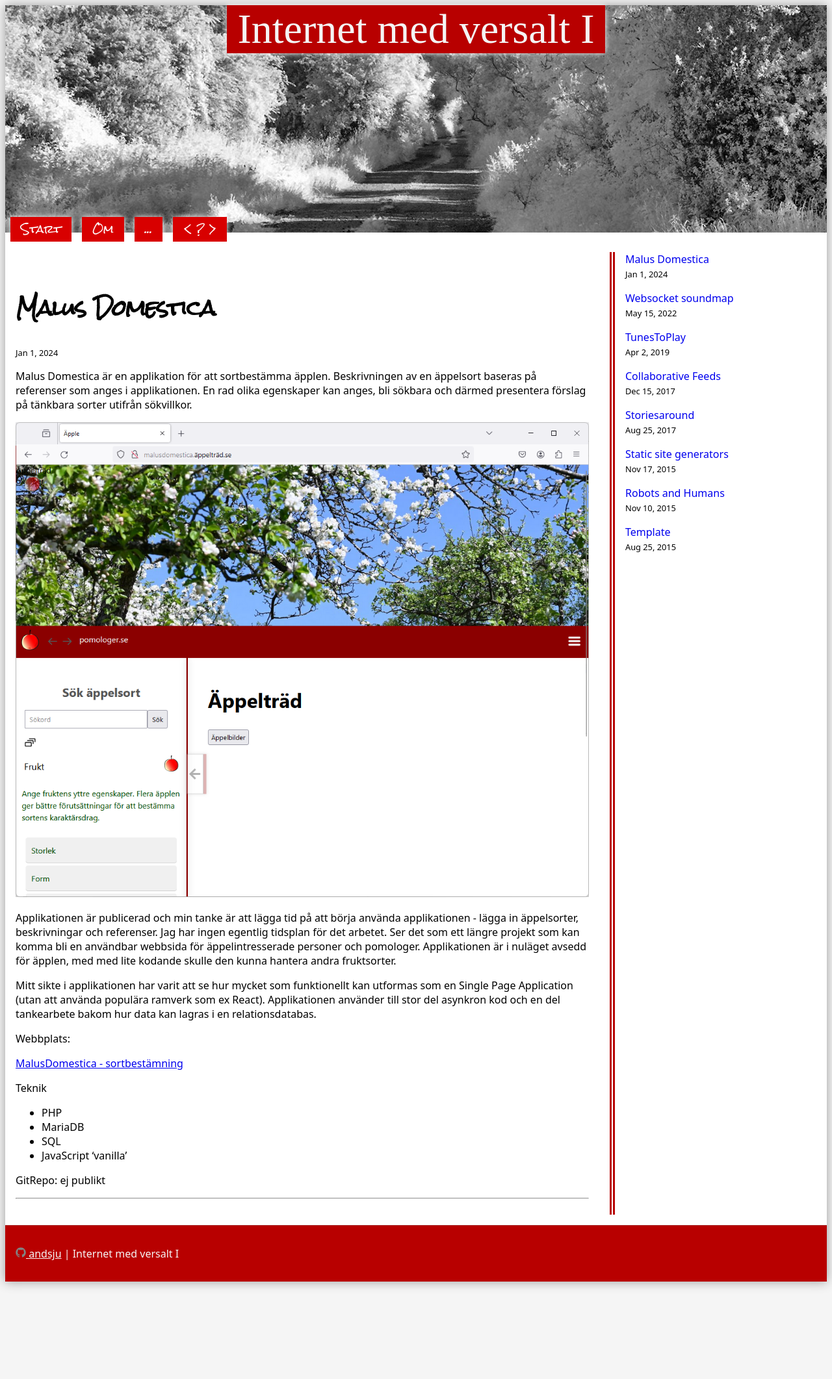
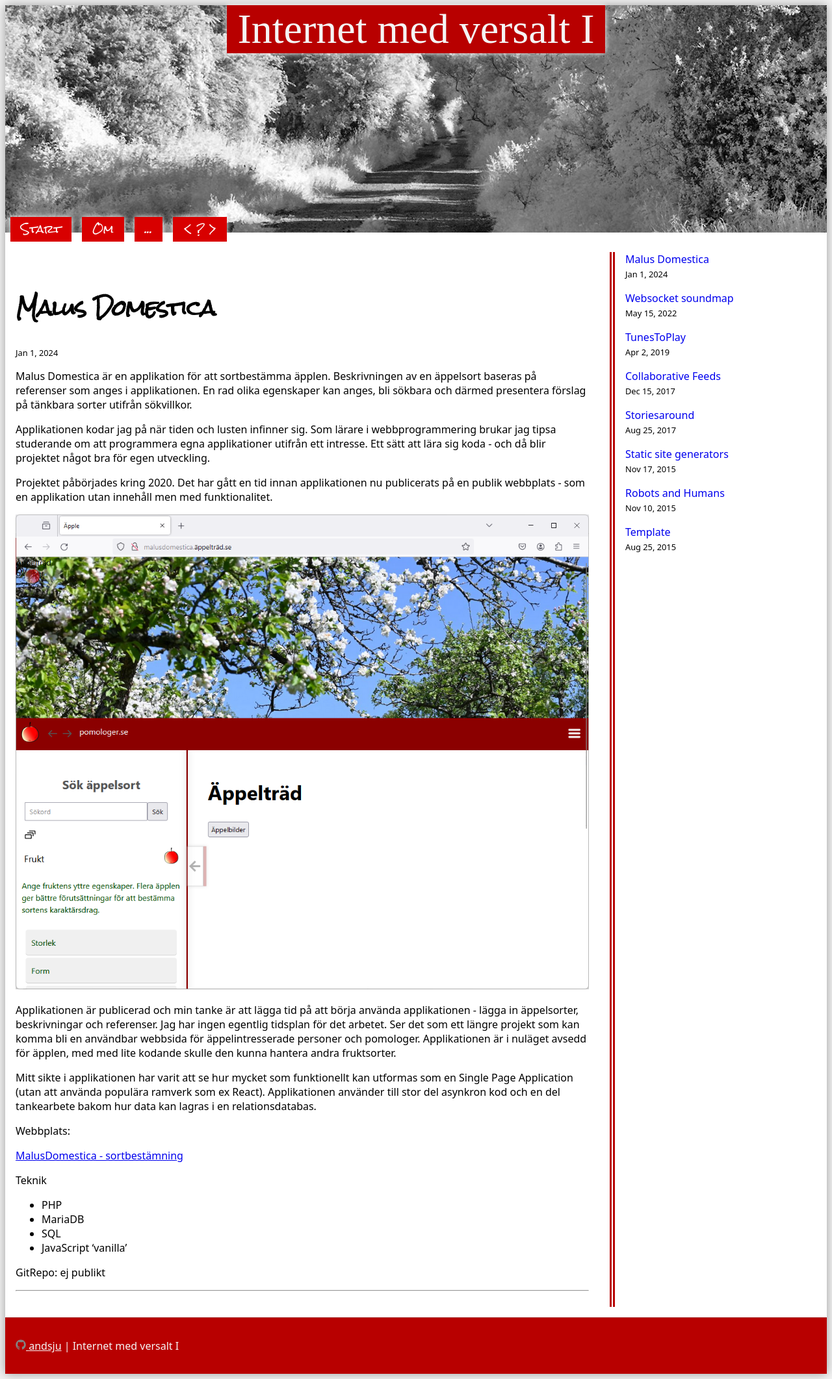
Before and after one commit to andsju/andsju, a Jekyll site: the page built from _posts/2024-01-01-malus-domestica.markdown, in a window 1280 px wide. Shown: the whole page at 65% size. Built offline with Jekyll 4.4.1, drawn with Linux system fonts in a browser that asks for light colours; some web fonts are replaced; before the commit the page ends 1981 px from its top, so only the background shows below that.

Commit message:
calendar holidays

```diff
--- a/_includes/head.html
+++ b/_includes/head.html
@@ -13,6 +13,7 @@
 
     <link rel="stylesheet" href="/css/style.css">
     <link rel="stylesheet" href="/css/calendar.css">
+    <link rel="icon" type="image/x-icon" href="/images/favicon.ico">
 
     <link type="text/plain" rel="author" href="{{ site.url }}/humans.txt" />
 
--- a/_posts/2024-01-01-malus-domestica.markdown
+++ b/_posts/2024-01-01-malus-domestica.markdown
@@ -6,6 +6,10 @@
 ---
 
 Malus Domestica är en applikation för att sortbestämma äpplen. Beskrivningen av en äppelsort baseras på referenser som anges i applikationen. En rad olika egenskaper kan anges, bli sökbara och därmed presentera förslag på tänkbara sorter utifrån sökvillkor.
+
+Applikationen kodar jag på när tiden och lusten infinner sig. Som lärare i webbprogrammering brukar jag tipsa studerande om att programmera egna applikationer utifrån ett intresse. Ett sätt att lära sig koda - och då blir projektet något bra för egen utveckling.
+
+Projektet påbörjades kring 2020. Det har gått en tid innan applikationen nu publicerats på en publik webbplats - som en applikation utan innehåll men med funktionalitet.
 
 ![image](/../images/posts/malusdomestica-1.png)
 
--- a/css/calendar.css
+++ b/css/calendar.css
@@ -35,8 +35,13 @@
 }
 
 li.previous, li.next {
-    background-color: lightgray;
+    background-color: #eee;
 }
+
+li.previous div, li.next div {
+    opacity: .2;
+}
+
 
 [data-jscal] .nav span {
     font-size: 1rem;
@@ -63,3 +68,7 @@
     position: absolute;
     right: 0.1rem
 }
+
+.holiday {
+    background-color: navajowhite;
+}
```
Also changed, not shown: scripts/calendar.js (+112 -10 lines), images/favicon.ico (added).
